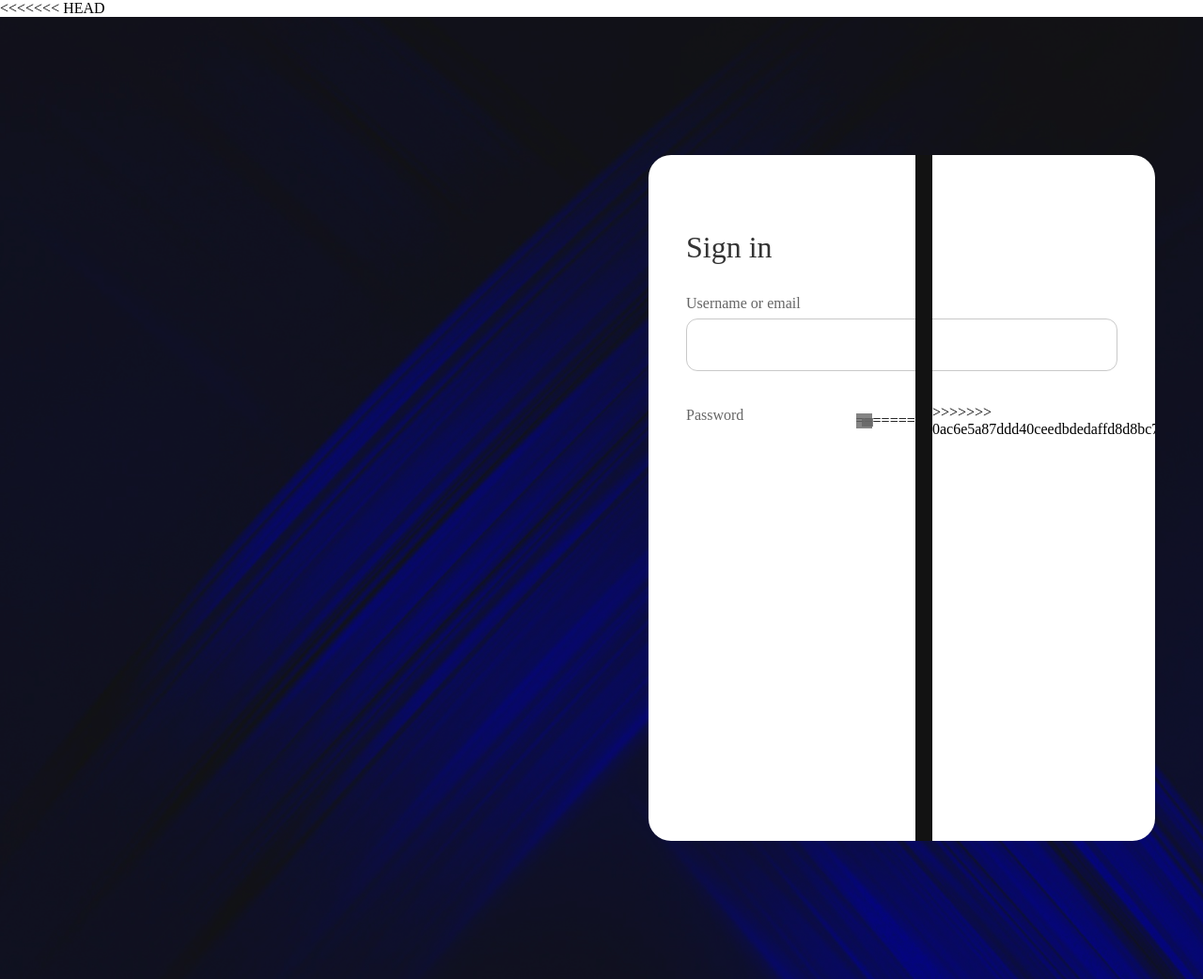
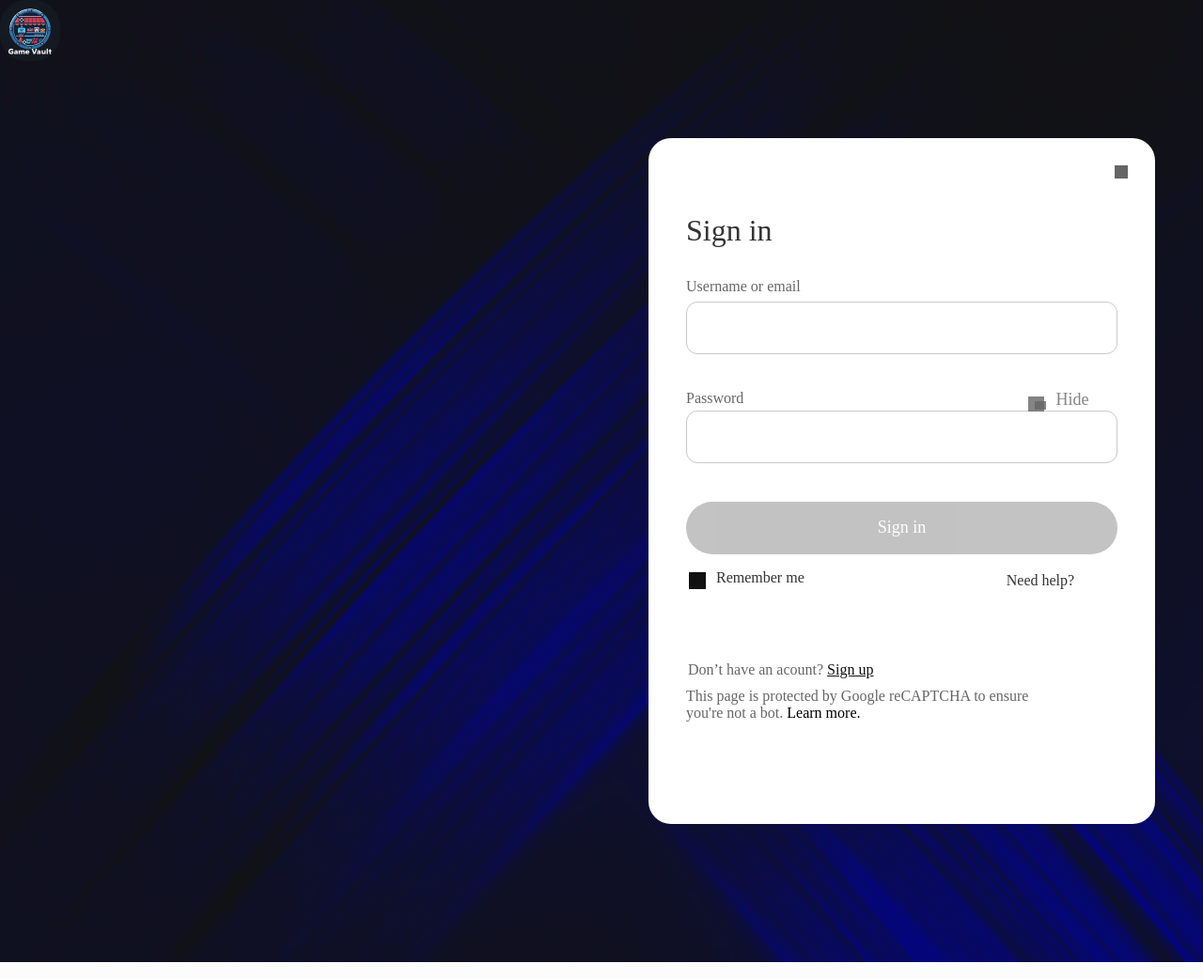
Before and after one commit to Hussein5673/xx, a PHP site: page /SignIn.html in a window 1280 px wide. Shown: the whole page at 94% size. Run offline with PHP 8.4, Linux system fonts and the light colour scheme.

Commit message:
Signin and Signup bomb defused.

```diff
--- a/SignIn.html
+++ b/SignIn.html
@@ -9,7 +9,6 @@
   <link rel="stylesheet" href="styles.css">
 </head>
 <body>
-<<<<<<< HEAD
     <div class="Signin">
         <div class="OverlaySignIn">
           <div class="Frame377" style="left: 40px; top: 80px; position: absolute; flex-direction: column; justify-content: flex-start; align-items: flex-start; gap: 64px; display: inline-flex">
@@ -30,37 +29,6 @@
                         <div class="Vector" style="width: 17.10px; height: 16px; left: 0px; top: 0px; position: absolute; background: rgba(102, 102, 102, 0.80)"></div>
                         <div class="Vector" style="width: 11.30px; height: 9.23px; left: 6.89px; top: 4.74px; position: absolute; background: rgba(102, 102, 102, 0.80)"></div>
                       </div>
-=======
-    <div class="Signin" style="width: 100%; height: 1024px; position: relative; background: white">
-    <div class="Background" style="width: 100%; height: 1024px; left: 0px; top: 0px; ">
-        <div class="Overlay2" style="width: 100%; height: 1024px; left: 0px; top: 0px; ; background: rgba(0, 0, 0, 0.50); backdrop-filter: blur(8px)"></div>
-        <div class="Background" style="width: 100%; height: 1023px; left: 0px; top: 0px; ">
-        <div class="Backgroundimage" style="width: 100%; height: 1023px; left: 0px; top: 0px; ">
-            <img class="UnsplashSihczyewmb0" style="width: 100%; height: 1023px; left: 0px; top: 0px; " src="Signup&Signin icons_background/Background.png" />
-            <div class="Frame303" style="width: 799px; height: 308.54px; left: 960px; top: 264.34px; position: absolute"></div>
-        </div>
-        <div class="Overlay" style="width: 100%; height: 1023px; left: 0px; top: 0px; position: absolute; mix-blend-mode: luminosity; background: #121212"></div>
-        </div>
-    </div>
-    <div class="OverlaySignIn" style="width: 539px; height: 730px; left: 690px; top: 147px; position: absolute; background: white; border-radius: 24px; overflow: hidden">
-        <div class="Frame377" style="left: 40px; top: 80px; position: absolute; flex-direction: column; justify-content: flex-start; align-items: flex-start; gap: 64px; display: inline-flex">
-        <div class="Frame375" style="flex-direction: column; justify-content: center; align-items: flex-start; gap: 32px; display: flex">
-            <div class="SignIn" style="text-align: center; color: #333333; font-size: 32px; font-family: Poppins; font-weight: 500; word-wrap: break-word">Sign in</div>
-            <div class="Email" style="height: 87px; flex-direction: column; justify-content: flex-start; align-items: flex-start; gap: 4px; display: flex">
-            <div class="Frame243" style="width: 459px; padding-bottom: 3px; padding-right: 306px; justify-content: flex-start; align-items: center; display: inline-flex">
-                <div class="Label" style="color: #666666; font-size: 16px; font-family: Poppins; font-weight: 400; word-wrap: break-word">Username or email </div>
-            </div>
-            <div class="TextField" style="width: 459px; height: 56px; position: relative; border-radius: 12px; overflow: hidden; border: 1px rgba(102, 102, 102, 0.35) solid"></div>
-            </div>
-            <div class="Email" style="height: 87px; flex-direction: column; justify-content: flex-start; align-items: flex-start; gap: 4px; display: flex">
-            <div class="Frame243" style="padding-right: 8.86px; justify-content: flex-start; align-items: flex-start; gap: 300.14px; display: inline-flex">
-                <div class="Label" style="color: #666666; font-size: 16px; font-family: Poppins; font-weight: 400; word-wrap: break-word">Password</div>
-                <div class="PasswordHideSee" style="width: 73px; align-self: stretch; position: relative">
-                <div class="Icon" style="width: 24px; height: 24px; padding-top: 4.01px; padding-bottom: 3.99px; padding-left: 2.91px; padding-right: 2.90px; left: 0px; top: 3px; position: absolute; justify-content: center; align-items: center; display: inline-flex">
-                    <div class="Group1" style="width: 18.19px; height: 16px; position: relative">
-                    <div class="Vector" style="width: 17.10px; height: 16px; left: 0px; top: 0px; position: absolute; background: rgba(102, 102, 102, 0.80)"></div>
-                    <div class="Vector" style="width: 11.30px; height: 9.23px; left: 6.89px; top: 4.74px; position: absolute; background: rgba(102, 102, 102, 0.80)"></div>
->>>>>>> 0ac6e5a87ddd40ceedbdedaffd8d8bc72015e965
                     </div>
                     <div class="Hide" style="left: 32px; top: 0px; position: absolute; text-align: right; color: rgba(102, 102, 102, 0.80); font-size: 18px; font-family: Poppins; font-weight: 400; word-wrap: break-word">Hide</div>
                   </div>
@@ -101,11 +69,5 @@
         </div>
         <img class="StoreIcon1" src="Signup&Signin icons_background/store-icon 1.png" />
     </div>
-<<<<<<< HEAD
 </body>
 </html>
-=======
-    <img class="StoreIcon1" style="width: 64px; height: 65px; left: 35px; top: 32px; position: absolute; border-radius: 28px" src="Signup&Signin icons_background/store-icon 1.png" />
-    </div>
-</body>
->>>>>>> 0ac6e5a87ddd40ceedbdedaffd8d8bc72015e965
--- a/styles.css
+++ b/styles.css
@@ -90,8 +90,6 @@ body, html {
     background-repeat: no-repeat; /* Prevents the image from repeating */
   }
 
-
-
   .OverlaySignIn {
     width: 539px;
     height: 730px;
```
Also changed, not shown: SignUp.html (+0 -14 lines).
